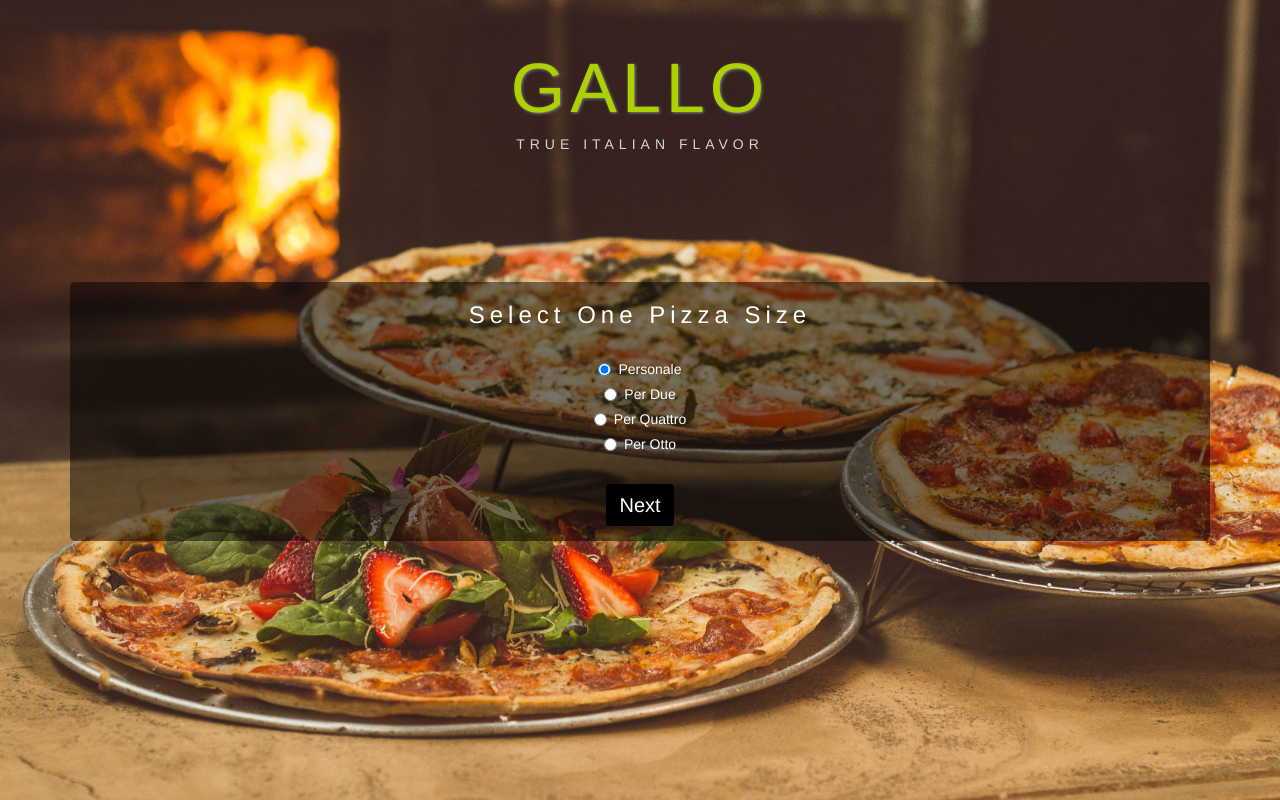
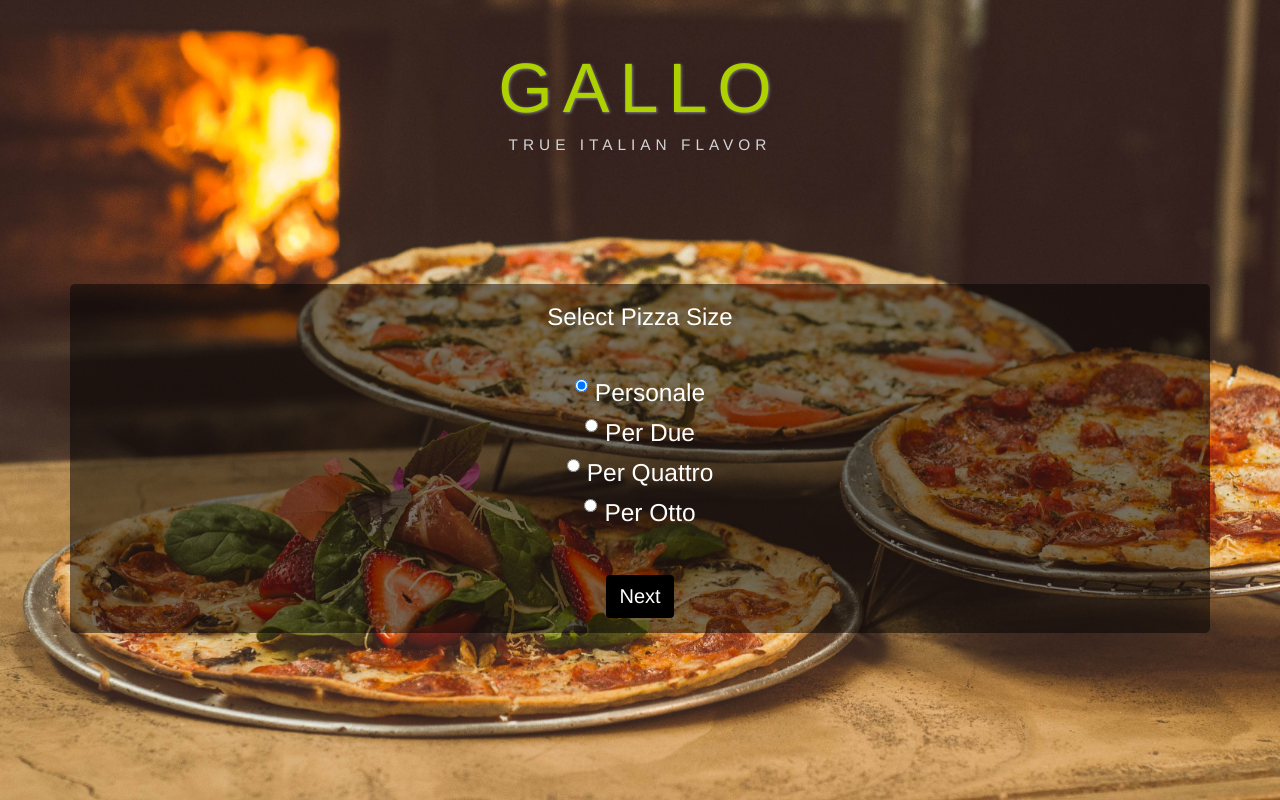
Before and after one commit to Ugonz86/OrderPizza, a plain HTML site: page index.html in a window 1280 px wide. Both pictures are taken after a click on the button "Start your order". Drawn offline with Linux system fonts and the light colour scheme.

Commit message:
Add styling changes.

```diff
--- a/css/styles.css
+++ b/css/styles.css
@@ -10,21 +10,22 @@ body {
 }
 
 h1 {
-  letter-spacing: 5px;
+  letter-spacing: 10px;
   color: #aed100;
   font-size: 500%;
   text-shadow: grey 1px 1px 3px;
 }
 
-h3, h2 {
+/* h3 {
   color: white;
   letter-spacing: 5px;
-
-}
+  font-size: 250%;
+} */
 
 h5 {
   color: lightgrey;
   letter-spacing: 5px;
+  font-size: 110%;
 }
 
 .container {
@@ -50,4 +51,5 @@ margin-top: 30px;
   width: inherit;
   margin-top: 100px;
   color: white;
+  font-size: 175%;
 }
--- a/index.html
+++ b/index.html
@@ -23,7 +23,7 @@
           <div class="container" id="sizeMenu">
             <div class="form-group">
               <div class="radio">
-                <h3>Select One Pizza Size</h3>
+                <h3>Select Pizza Size</h3>
                 <br>
                 <label>
                   <input type="radio" name="size" value="Personale" checked> Personale
@@ -51,7 +51,7 @@
             </div>
           <div class="container" id="toppingMenu">
             <div class="form-group">
-              <h3>Add Toppings. You Can Add Multiple</h3>
+              <h3>Add Toppings</h3>
               <div class="checkbox">
                   <input type="checkbox" name="topping" value="Pepperoni" checkbox> Pepperoni
               </div>
```
